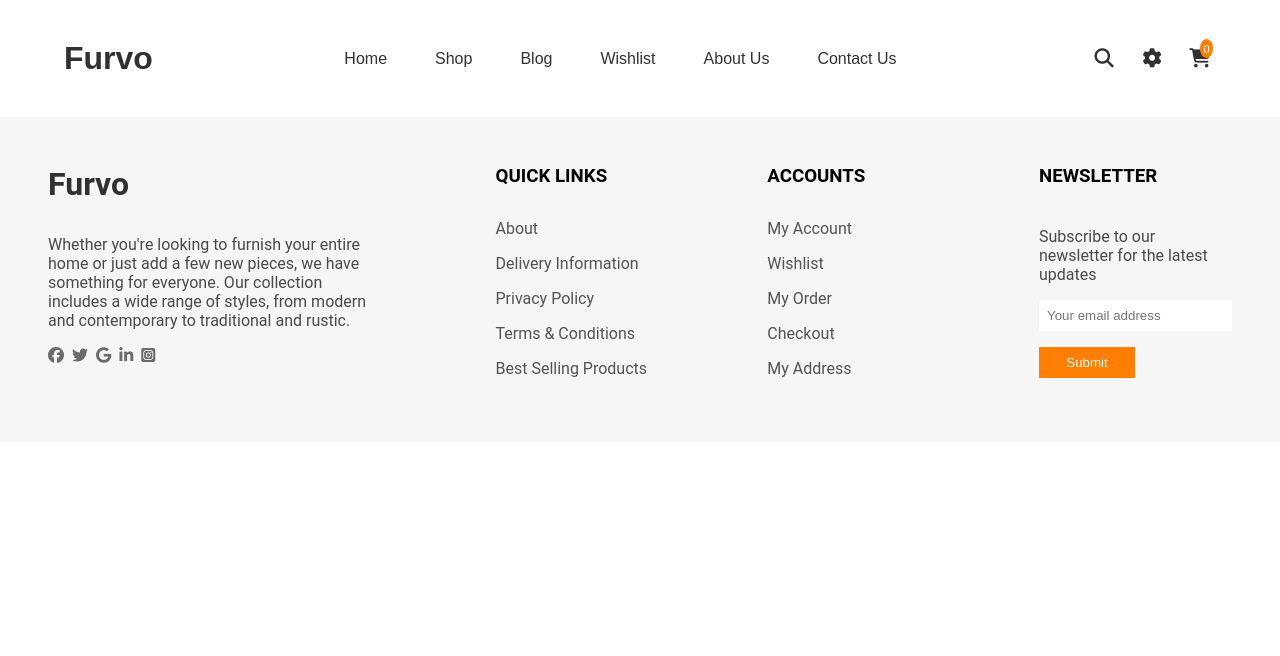
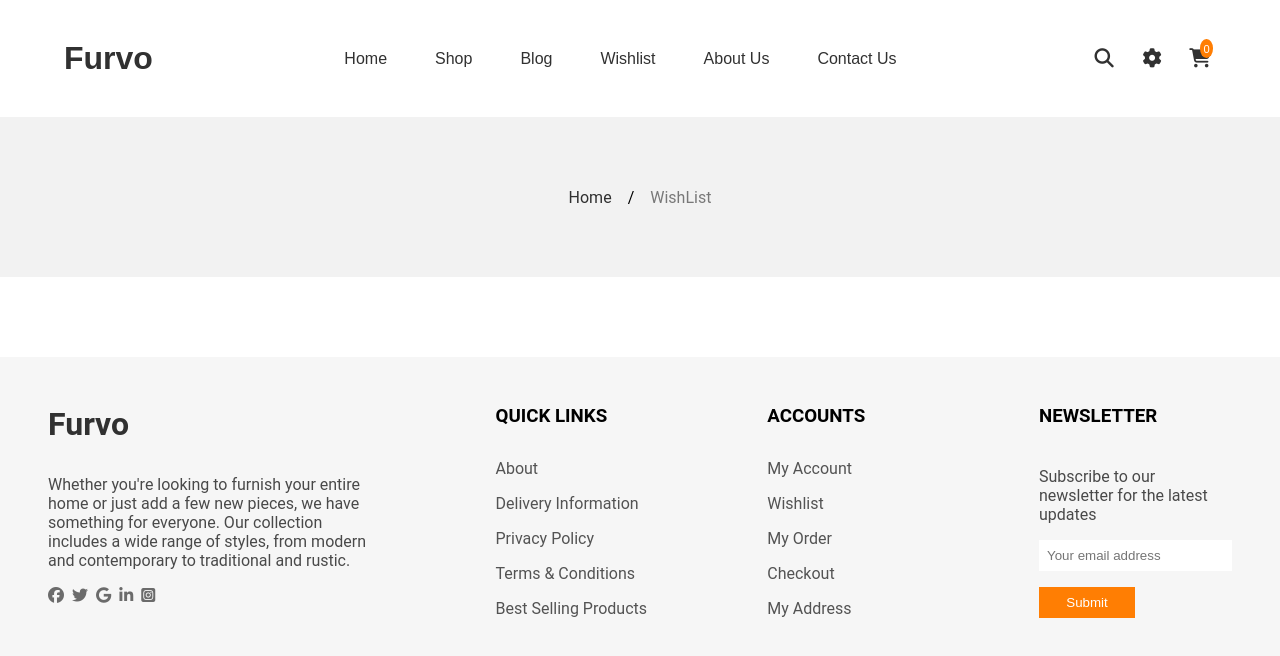
Before and after one commit to kab0o0m/Furniture-Ecommerce, a React (Create React App) app: page /wishlist in a window 1280 px wide. Shown: the top 656 px of the page. Built offline with nearby package versions, Linux system fonts and the light colour scheme.

Commit message:
wishlist page done

```diff
--- a/src/components/Homepage/Homepage.css
+++ b/src/components/Homepage/Homepage.css
@@ -122,7 +122,7 @@
   overflow: hidden;
 }
 
-.homepage .wishlist,
+.homepage .add-to-wishlist,
 .homepage .preview,
 .homepage .add-to-cart{
   width: 100%;
--- a/src/components/Homepage/Homepage.js
+++ b/src/components/Homepage/Homepage.js
@@ -173,7 +173,7 @@ const Homepage = () => {
                 <div className="card-icons">
                   <div className="card-icons-1">
                     <button
-                      className="wishlist"
+                      className="add-to-wishlist"
                       onClick={() => addToWishlist(item)}
                     >
                       <i
--- a/src/components/Navigation/Nav.js
+++ b/src/components/Navigation/Nav.js
@@ -59,7 +59,7 @@ function Nav() {
           <a href="/contact">Contact Us</a>
         </li>
       </ul>
-      <div>
+      <div className="menu-right">
         <button className="search-icon">
           <i className="fa-sharp fa-solid fa-magnifying-glass"></i>
         </button>
--- a/src/components/Shop/Shop.css
+++ b/src/components/Shop/Shop.css
@@ -153,7 +153,7 @@
   justify-content: center;
 }
 
-.shop .wishlist,
+.shop .add-to-wishlist,
 .shop .preview,
 .shop .add-to-cart{
   width: 100%;
--- a/src/components/Shop/Shop.js
+++ b/src/components/Shop/Shop.js
@@ -9,10 +9,10 @@ const Shop = () => {
   const [selectedOption, setSelectedOption] = useState("Select an option");
   const [currentPage, setCurrentPage] = useState(1);
   const [wishlistItems, setWishlistItems] = useState(getWishlist);
+  const [isWishlistPopup, setIsWishlistPopup] = useState(false);
   const [currentLayout, setCurrentLayout] = useState("shop-display-grid");
   const [currentCardLayout, setCurrentCardLayout] = useState("card-column");
   const [imageSize, setImageSize] = useState("card-img-large");
-  const [isWishlistPopup, setIsWishlistPopup] = useState(false);
   const [checkoutItems, setCheckoutItems] = useState(getCheckoutList);
   const [isAddToCartPopup, setIsAddToCartPopup] = useState(false);
 
@@ -200,7 +200,7 @@ const Shop = () => {
               <div className="card-icons">
                 <div className="card-icons-1">
                   <button
-                    className="wishlist"
+                    className="add-to-wishlist"
                     onClick={() => addToWishlist(item)}
                   >
                     <i
--- a/src/components/Wishlist/Wishlist.css
+++ b/src/components/Wishlist/Wishlist.css
@@ -0,0 +1,65 @@
+.wishlist {
+  font-family: Roboto;
+  display: flex;
+  flex-direction: column;
+}
+
+.wishlist-header{
+  display: flex;
+  align-items: center;
+  justify-content: center;
+  background-color: #F2F2F2;
+  gap: 1rem;
+  width: 100%;
+  height: 10rem;
+  margin: 0 0 5rem 0;
+}
+
+.wishlist-header a{
+  text-decoration: none;
+  color: #303030;
+}
+
+.wishlist-header-page p{
+  opacity: 0.5;
+}
+
+.wishlist-body{
+  display: flex;
+  flex-direction: column;
+  align-items: center;
+  justify-content: center;
+}
+
+.wishlist-display-header,
+.wishlist-display-body {
+  display: flex;
+  justify-content: space-between;
+  align-items: center;
+  width: 70rem;
+  padding: 2rem;
+}
+
+.wishlist-display-body {
+  margin: 0 0 2rem 0;
+}
+
+.wishlist-display-img,
+.wishlist-display-title,
+.wishlist-display-price,
+.wishlist-display-discount,
+.wishlist-display-img-header,
+.wishlist-display-title-header,
+.wishlist-display-price-header,
+.wishlist-display-discount-header
+ {
+  width: 10rem;
+  display: flex;
+  justify-content: center;
+  align-items: center;
+}
+
+.wishlist-display-img {
+  border-radius: 10%;
+  overflow: hidden;
+}
--- a/src/components/Wishlist/Wishlist.js
+++ b/src/components/Wishlist/Wishlist.js
@@ -1,9 +1,48 @@
-import React from "react";
+import "./Wishlist.css";
+import { getWishlist, setWishlist } from "../../Wishlist";
+import { Link } from "react-router-dom";
+import { useState } from "react";
 
 const Wishlist = () => {
+  const [wishlistItems, setWishlistItems] = useState(getWishlist);
+
   return (
     <div className="wishlist">
-      <div className="wishlist-title"></div>
+      {/* Header */}
+      <div className="wishlist-header">
+        <Link to="/">Home</Link>
+        <div>/</div>
+        <div className="shop-header-page">
+          <p>WishList</p>
+        </div>
+      </div>
+
+      {/* Body */}
+      {/* Body */}
+      <div className="wishlist-body">
+        {/* Display cart-header */}
+        {wishlistItems.length > 0 && (
+          <div className="wishlist-display-header">
+            <div className="wishlist-display-img-header">Image</div>
+            <div className="wishlist-display-title-header">Product</div>
+            <div className="wishlist-display-price-header">Price</div>
+            <div className="wishlist-display-discount-header">Discount</div>
+          </div>
+        )}
+
+        {/* Display cart-body */}
+        {wishlistItems.length > 0 &&
+          wishlistItems.map((item) => (
+            <div key={item.id} className="wishlist-display-body">
+              <div className="wishlist-display-img">
+                <img src={item.image} alt="" className="card-img-small" />
+              </div>
+              <div className="wishlist-display-title">{item.description}</div>
+              <div className="wishlist-display-price">SGD {item.price}</div>
+              <div className="wishlist-display-discount">None</div>
+            </div>
+          ))}
+      </div>
     </div>
   );
 };
```
